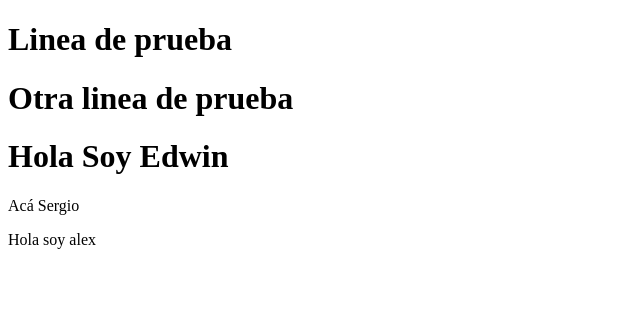
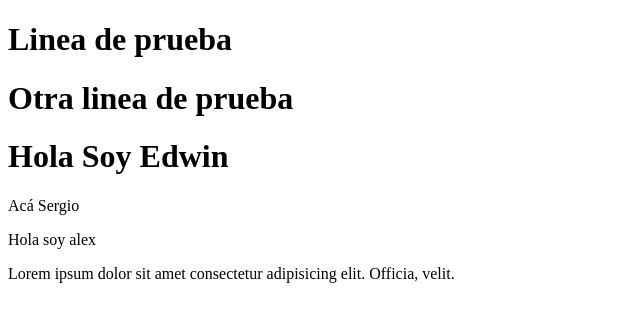
Before and after one commit to SerranoH93/repoprueba, a plain HTML site: page index.html in a window 1280 px wide. Shown: the whole page, without its empty margins (0-640 px from the left). Drawn offline with Linux system fonts and the light colour scheme.

Commit message:
feat: Add lorem ipsum paragraph to index.html

```diff
--- a/index.html
+++ b/index.html
@@ -1,9 +1,8 @@
 <!DOCTYPE html>
 <html lang="en">
-
     <head>
-    <meta charset="UTF-8">
-    <meta name="viewport" content="width=device-width, initial-scale=1.0">
+        <meta charset="UTF-8" />
+        <meta name="viewport" content="width=device-width, initial-scale=1.0" />
         <title>Document</title>
     </head>
     <body>
@@ -12,5 +11,9 @@
         <h1>Hola Soy Edwin</h1>
         <p>Acá Sergio</p>
         <p>Hola soy alex</p>
+        <p>
+            Lorem ipsum dolor sit amet consectetur adipisicing elit. Officia,
+            velit.
+        </p>
     </body>
 </html>
```
Lines whose indentation alone changed are shown as unchanged.
